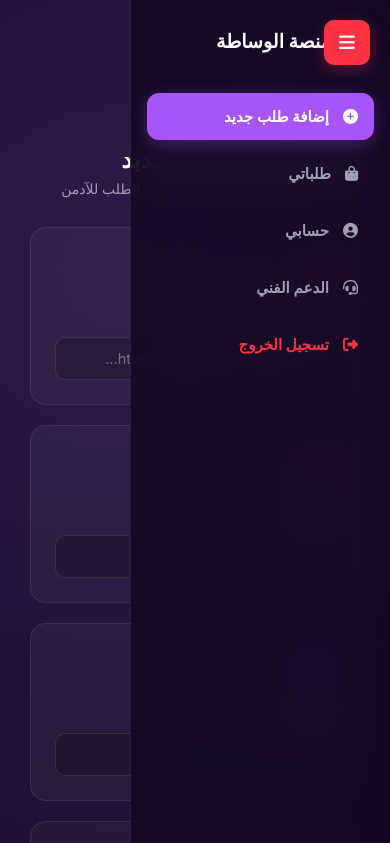
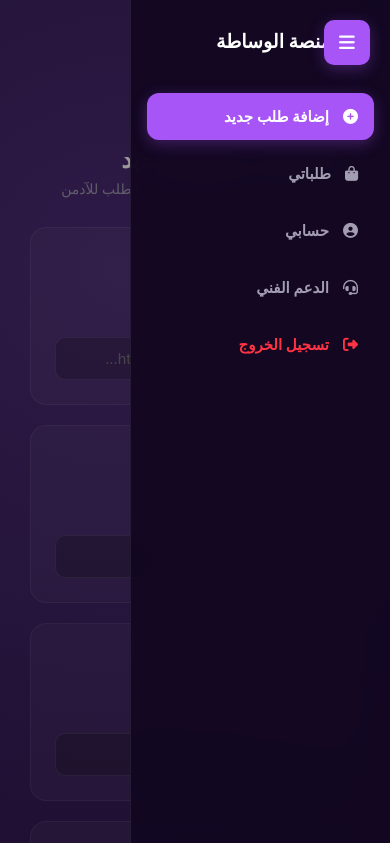
Before and after one commit to mhhhmmhhhm4-droid/Dazeen-space, a website: page dashboard.html in a window 390 px wide. Both pictures are taken after a click on the button 347 px from the left and 42 px from the top of the page. Shown: the top 843 px of the page. Drawn offline with Linux system fonts and the light colour scheme.

Commit message:
fix sidebar toggle and style updates

```diff
--- a/dashboard.html
+++ b/dashboard.html
@@ -32,7 +32,7 @@ body {
     position: fixed;
     top: 20px;
     right: 20px;
-    background-color: #ff3344; /* لمسة باللون الأحمر الفاتن */
+    background-color: #a855f7; /* متناسق مع لون المنصة البنفسجي */
     color: white;
     border: none;
     padding: 12px 15px;
@@ -40,19 +40,19 @@ body {
     cursor: pointer;
     font-size: 18px;
     z-index: 100;
-    box-shadow: 0 4px 15px rgba(255, 51, 68, 0.3);
+    box-shadow: 0 4px 15px rgba(168, 85, 247, 0.3);
     transition: all 0.2s ease;
 }
 
 .menu-toggle-btn:hover {
-    background-color: #e62233;
+    background-color: #9333ea;
     transform: scale(1.05);
 }
 
 /* --- تصميم القائمة الجانبية (Sidebar البنفسجي والمنظم) --- */
 .sidebar {
     width: 260px;
-    background-color: rgba(18, 7, 33, 0.85);
+    background-color: rgba(18, 7, 33, 0.95);
     backdrop-filter: blur(20px);
     -webkit-backdrop-filter: blur(20px);
     border-left: 1px solid rgba(255, 255, 255, 0.08);
@@ -63,7 +63,7 @@ body {
     height: 100vh;
     right: -260px; /* مخفي تلقائياً في الشاشات الصغيرة ويظهر عند الضغط */
     top: 0;
-    z-index: 90;
+    z-index: 95;
     transition: right 0.3s cubic-bezier(0.4, 0, 0.2, 1);
 }
 
@@ -140,6 +140,13 @@ body {
     padding: 40px 30px;
     padding-top: 90px; /* مسافة لكي لا يختفي المحتوى تحت زر الـ 3 خطوط */
     width: 100%;
+    transition: filter 0.3s ease;
+}
+
+/* تأثير تباين خفيف للمحتوى عند فتح السايدبار في الهواتف */
+body.sidebar-active .main-content {
+    filter: brightness(0.6);
+    pointer-events: none; /* يمنع الضغط على الفورم أثناء فتح القائمة */
 }
 
 .content-header {
@@ -151,6 +158,7 @@ body {
 .user-welcome {
     font-size: 16px;
     color: #e2def0;
+    padding-right: 50px; /* إزاحة تمنع التداخل مع زر الـ 3 خطوط */
 }
 
 .section-title-box h2 {
@@ -289,6 +297,13 @@ input:focus, textarea:focus {
     .menu-toggle-btn {
         display: none; /* إخفاء زر الـ 3 خطوط على الكمبيوتر لأنه ليس بحاجة له */
     }
+    body.sidebar-active .main-content {
+        filter: none;
+        pointer-events: auto;
+    }
+    .user-welcome {
+        padding-right: 0;
+    }
 }</style>
     <link rel="stylesheet" href="https://cdnjs.cloudflare.com/ajax/libs/font-awesome/6.4.0/css/all.min.css">
 </head>
@@ -296,7 +311,7 @@ input:focus, textarea:focus {
 
     <div class="dashboard-wrapper">
 
-        <button class="menu-toggle-btn" id="menuToggle" onclick="toggleSidebar()">
+        <button class="menu-toggle-btn" id="menuToggle" onclick="toggleSidebar(event)">
             <i class="fas fa-bars"></i>
         </button>
 
@@ -307,25 +322,21 @@ input:focus, textarea:focus {
             </div>
 
             <nav class="sidebar-menu">
-                <!-- هذا الملف يمثل إضافة طلب، لذلك يبقى هو الـ active -->
                 <a href="dashboard.html" class="menu-item active">
                     <i class="fas fa-plus-circle"></i>
                     <span>إضافة طلب جديد</span>
                 </a>
 
-                <!-- الانتقال لملف طلباتي المستقل -->
                 <a href="my-orders.html" class="menu-item">
                     <i class="fas fa-shopping-bag"></i>
                     <span>طلباتي</span>
                 </a>
 
-                <!-- الانتقال لملف حسابي المستقل -->
                 <a href="my-account.html" class="menu-item">
                     <i class="fas fa-user-circle"></i>
                     <span>حسابي</span>
                 </a>
 
-                <!-- الانتقال لملف الدعم الفني المستقل -->
                 <a href="support.html" class="menu-item">
                     <i class="fas fa-headset"></i>
                     <span>الدعم الفني</span>
@@ -338,17 +349,16 @@ input:focus, textarea:focus {
             </nav>
         </aside>
 
-        <main class="main-content">
+        <main class="main-content" id="mainContent">
 
             <header class="content-header">
                 <div class="user-welcome">
-                    <span>مرحباً بك، <strong>مريم</strong> 👋</span>
+                    <span>مرحباً بك، 👋</span>
                 </div>
             </header>
 
             <div class="content-body">
 
-                <!-- تم الإبقاء على فورم إضافة الطلب فقط في هذا الملف -->
                 <section id="new-order" class="content-section active">
                     <div class="section-title-box">
                         <h2>إنشاء طلب وساطة جديد</h2>
@@ -413,12 +423,25 @@ input:focus, textarea:focus {
 
     <script>
         // دالة فتح وغلق السايدبار التفاعلية (3 خطوط)
-        function toggleSidebar() {
+        function toggleSidebar(event) {
+            event.stopPropagation(); // منع انتقال الحدث لـ window لكي لا يتم الغلق فوراً
             const sidebar = document.getElementById('sidebar');
             sidebar.classList.toggle('open');
+            document.body.classList.toggle('sidebar-active');
         }
 
-        // دالة الضغط على زر إضافة طلب تفتح رسالة ثم تحول المستخدم لصفحة طلباتي المستقلة
+        // إغلاق السايدبار تلقائياً عند الضغط في أي مكان خارجها بالشاشات الصغيرة
+        window.addEventListener('click', function(event) {
+            const sidebar = document.getElementById('sidebar');
+            const menuToggle = document.getElementById('menuToggle');
+
+            // التحقق من أن الضغطة خارج السايدبار وخارج زر الـ 3 خطوط
+            if (sidebar.classList.contains('open') && !sidebar.contains(event.target) && !menuToggle.contains(event.target)) {
+                sidebar.classList.remove('open');
+                document.body.classList.remove('sidebar-active');
+            }
+        });
+
         function submitOrder(event) {
             event.preventDefault();
             alert('تم تسجيل الطلب بنجاح.');
```
